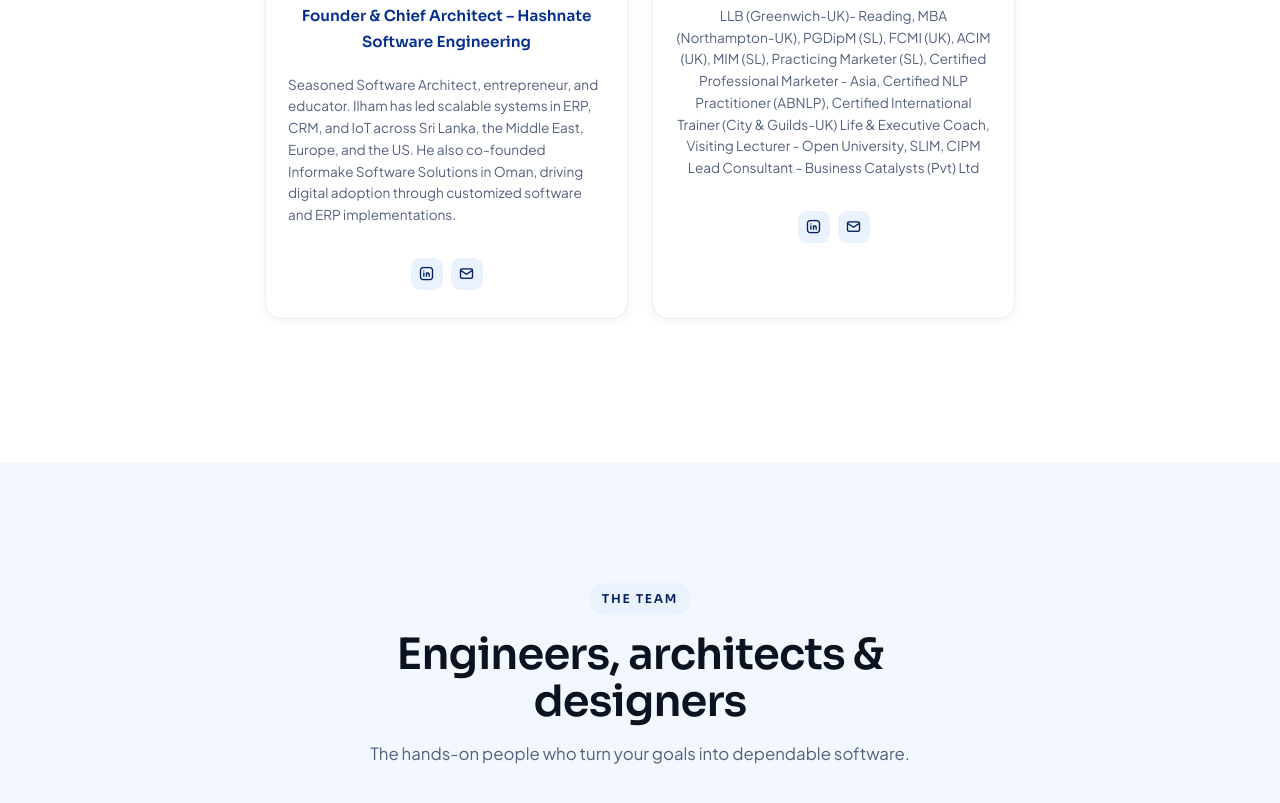
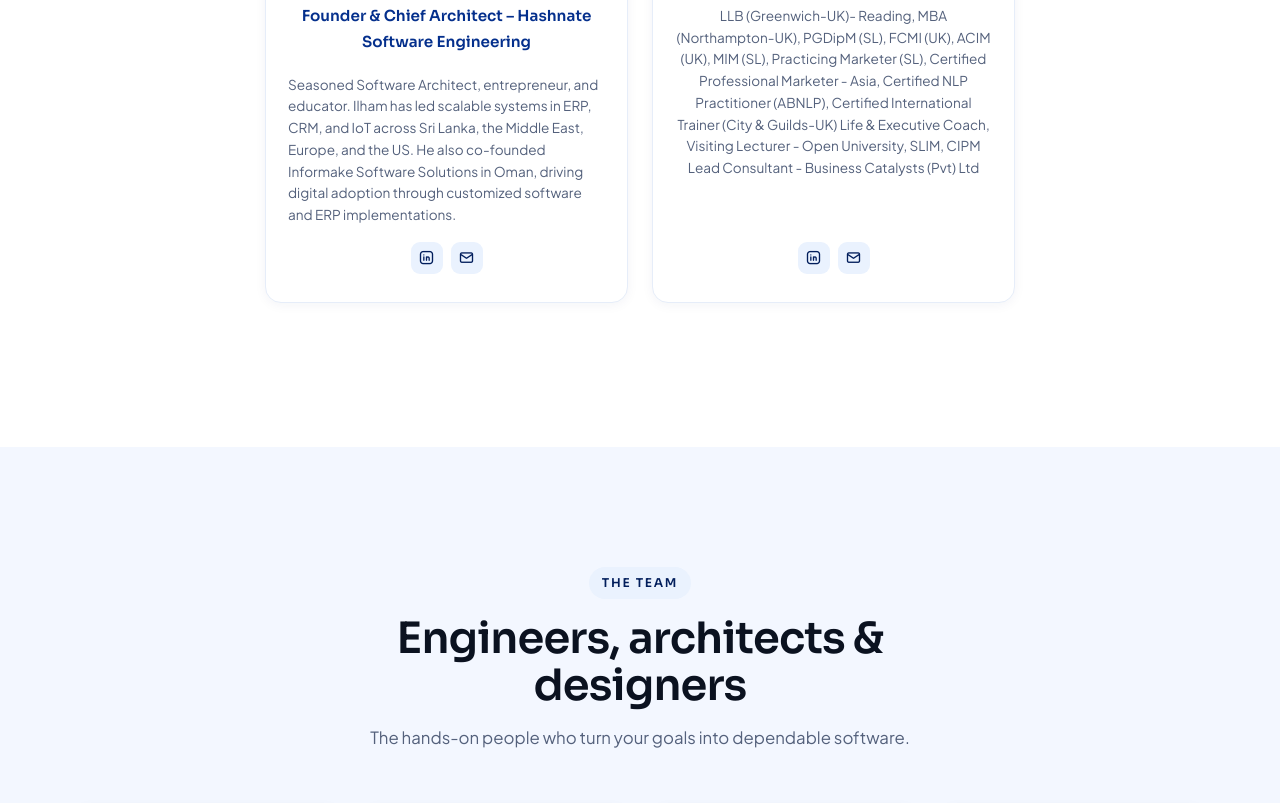
Before and after one commit to jawajawahar/hashnate-web, a plain HTML site: page team.html in a window 1280 px wide. Shown: the part 946-1749 px from the top of the page. Drawn offline with nearby package versions, Linux system fonts and the light colour scheme.

Commit message:
Fix leadership card social icons alignment

```diff
--- a/team.html
+++ b/team.html
@@ -39,7 +39,7 @@
           <p style="font-size: 0.9rem; color: var(--slate); margin-bottom: 8px;">BSc (Hons) in IT – University of Moratuwa</p>
           <div class="member__role" style="font-size: 0.95rem; color: var(--blue-500); font-family: var(--f-display); font-weight: 600; margin-bottom: 8px;">Founder &amp; Chief Architect – Hashnate Software Engineering</div>
           <p style="font-size: 0.85rem; color: var(--slate); line-height: 1.6; text-align: left;">Seasoned Software Architect, entrepreneur, and educator. Ilham has led scalable systems in ERP, CRM, and IoT across Sri Lanka, the Middle East, Europe, and the US. He also co-founded Informake Software Solutions in Oman, driving digital adoption through customized software and ERP implementations.</p>
-          <div class="member__social" style="margin-top: 16px; display: flex; justify-content: center; gap: 8px;">
+          <div class="member__social" style="margin-top: auto; display: flex; justify-content: center; gap: 8px;">
             <a href="#" aria-label="LinkedIn" style="width:32px;height:32px;border-radius:9px;display:grid;place-items:center;background:var(--chip);color:var(--blue-600);"><i class="ti ti-brand-linkedin"></i></a>
             <a href="mailto:hello@hashnate.com" aria-label="Email" style="width:32px;height:32px;border-radius:9px;display:grid;place-items:center;background:var(--chip);color:var(--blue-600);"><i class="ti ti-mail"></i></a>
           </div>
@@ -52,7 +52,7 @@
           <h3>Kaushan Manawadu</h3>
           <div class="member__role" style="font-size: 0.95rem; color: var(--blue-500); font-family: var(--f-display); font-weight: 600; margin-bottom: 8px;">Leadership and Strategy Coach</div>
           <p style="font-size: 0.85rem; color: var(--slate); line-height: 1.6;">LLB (Greenwich-UK)- Reading, MBA (Northampton-UK), PGDipM (SL), FCMI (UK), ACIM (UK), MIM (SL), Practicing Marketer (SL), Certified Professional Marketer - Asia, Certified NLP Practitioner (ABNLP), Certified International Trainer (City &amp; Guilds-UK) Life &amp; Executive Coach, Visiting Lecturer - Open University, SLIM, CIPM Lead Consultant - Business Catalysts (Pvt) Ltd</p>
-          <div class="member__social" style="margin-top: 16px; display: flex; justify-content: center; gap: 8px;">
+          <div class="member__social" style="margin-top: auto; display: flex; justify-content: center; gap: 8px;">
             <a href="#" aria-label="LinkedIn" style="width:32px;height:32px;border-radius:9px;display:grid;place-items:center;background:var(--chip);color:var(--blue-600);"><i class="ti ti-brand-linkedin"></i></a>
             <a href="mailto:hello@hashnate.com" aria-label="Email" style="width:32px;height:32px;border-radius:9px;display:grid;place-items:center;background:var(--chip);color:var(--blue-600);"><i class="ti ti-mail"></i></a>
           </div>
```
